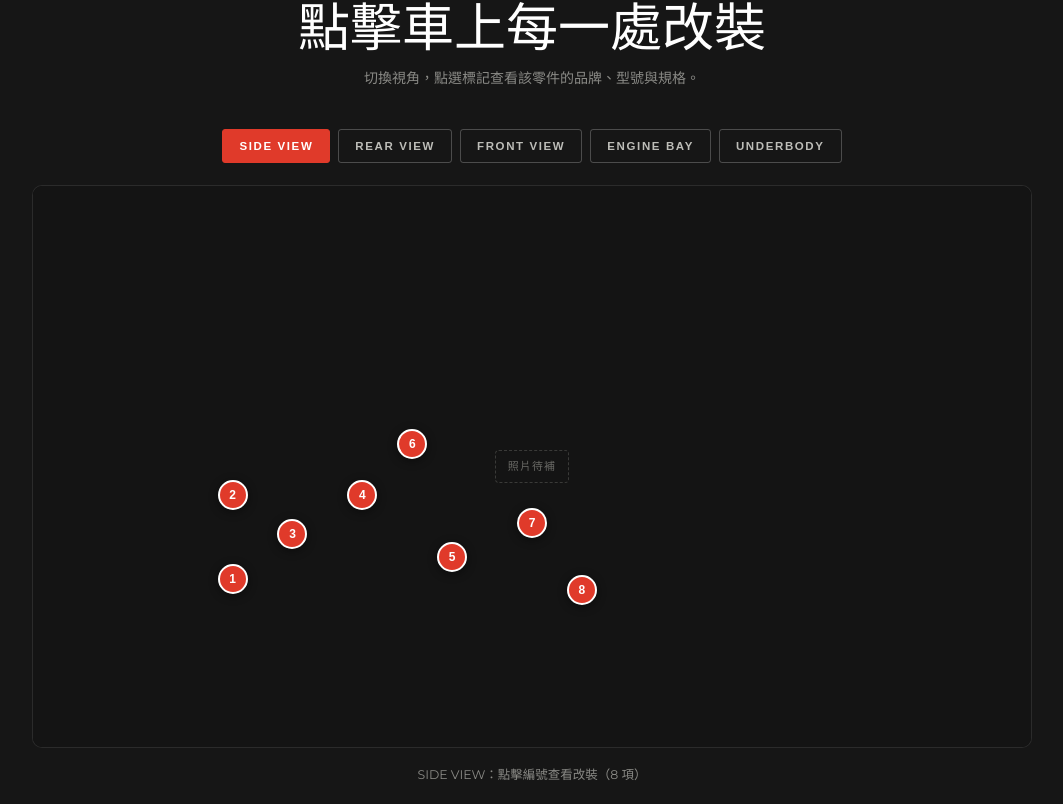
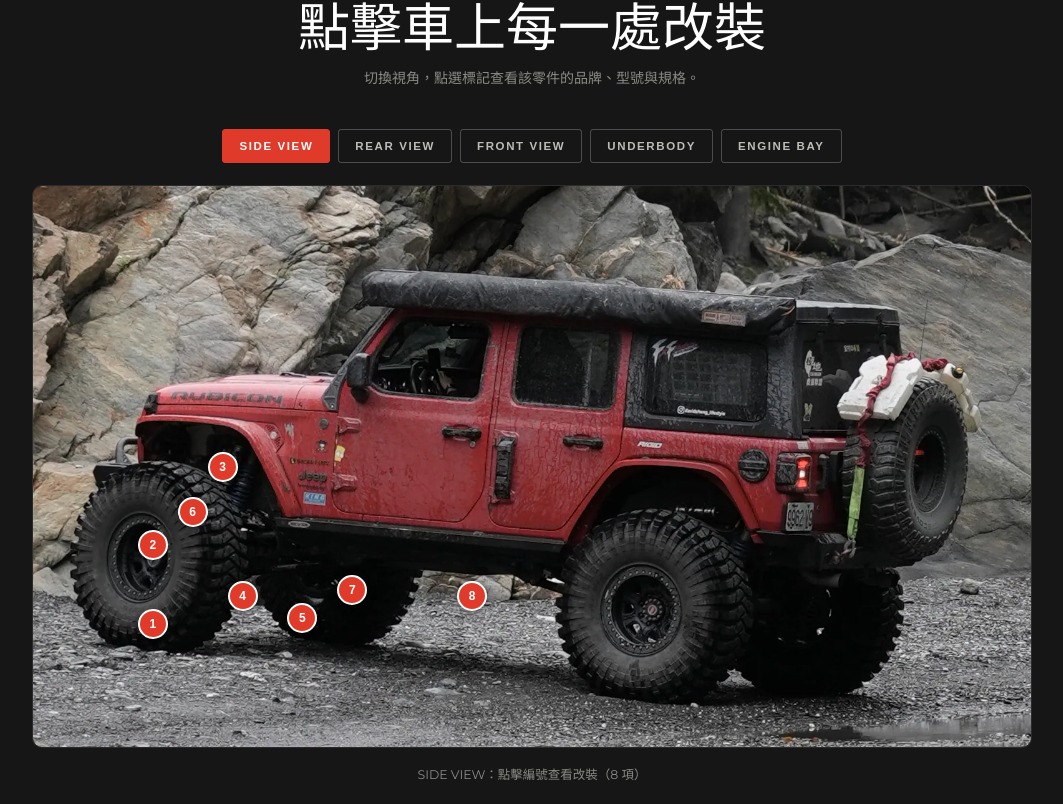
Before and after one commit to ysldavid0526/davids-jeep-life, a plain HTML site: page jeep.html in a window 1280 px wide. Shown: the part 756-1560 px from the top of the page, without its empty margins (108-1171 px from the left). Drawn offline with Linux system fonts and the light colour scheme.

Commit message:
我的戰車頁完成：放上實車照（側/前/後/底盤）+ 熱點對位、卡片與詳細頁實車安裝照
Co-Authored-By: Claude Opus 4.8 <noreply@anthropic.com>

```diff
--- a/jeep.html
+++ b/jeep.html
@@ -7,7 +7,7 @@
 <link rel="preconnect" href="https://fonts.googleapis.com">
 <link rel="preconnect" href="https://fonts.gstatic.com" crossorigin>
 <link href="https://fonts.googleapis.com/css2?family=Bebas+Neue&family=Montserrat:wght@300;400;500;600;700&display=swap" rel="stylesheet">
-<link rel="stylesheet" href="css/styles.css?v=1792309844"/>
+<link rel="stylesheet" href="css/styles.css?v=1792311103"/>
 <link rel="icon" type="image/png" sizes="32x32" href="assets/favicon-32.png"/>
 <link rel="apple-touch-icon" href="assets/apple-touch-icon.png"/>
 <meta name="theme-color" content="#0d0d0d"/>
@@ -16,8 +16,8 @@
 <meta property="og:description" content="BUILT FOR THE EXTREME. MADE FOR ADVENTURE. — Jeep Wrangler JL Rubicon 改裝實錄。"/>
 <meta property="og:image" content="assets/og-image.jpg"/>
 <meta name="twitter:card" content="summary_large_image"/>
-  <script>window.APP_VER='1792309844';</script>
-  <script src="js/version-check.js?v=1792309844"></script>
+  <script>window.APP_VER='1792311103';</script>
+  <script src="js/version-check.js?v=1792311103"></script>
 </head>
 <body class="build-page">
 
@@ -107,8 +107,8 @@
 <div class="rig-modal" id="buildModal" aria-hidden="true"></div>
 <!-- 燈箱（放大／左右／全螢幕／滑動；由 jeep.js 控制） -->
 <div class="lightbox" id="lightbox" aria-hidden="true"></div>
-<script src="js/store.js?v=1792309844" defer></script>
-<script src="js/build-data.js?v=1792309844" defer></script>
-<script src="js/jeep.js?v=1792309844" defer></script>
+<script src="js/store.js?v=1792311103" defer></script>
+<script src="js/build-data.js?v=1792311103" defer></script>
+<script src="js/jeep.js?v=1792311103" defer></script>
 </body>
 </html>
--- a/js/build-data.js
+++ b/js/build-data.js
@@ -213,8 +213,23 @@ const BUILD = [
   },
 ];
 
-// 把照片路徑補進每個產品（集中管理）
-BUILD.forEach(p => { p.photos = buildPhotos(p.folder); });
+// 實車安裝照（用 David 的真實 Jeep 照片；缺的維持佔位）
+const R = 'assets/build/_real/';
+const BUILD_INST = {
+  evo: R + 'susp.webp', king: R + 'susp.webp', fox: R + 'susp.webp',
+  teraflex: R + 'underbody.webp', 'dynatrac-front': R + 'underbody.webp', 'dynatrac-rear': R + 'underbody.webp',
+  adams: R + 'underbody.webp', psc: R + 'underbody.webp', swayloc: R + 'underbody.webp',
+  maxxis: R + 'underbody.webp', raceline: R + 'underbody.webp',
+  rebel: R + 'front.webp', warn: R + 'front.webp', baja: R + 'front.webp', rigid: R + 'front.webp',
+  'rockslide-step': R + 'side.webp', 'rockslide-spare': R + 'side.webp',
+  watertank: R + 'side.webp', ada: R + 'side.webp', rooftop: R + 'side.webp',
+};
+// 把照片路徑補進每個產品（集中管理）；有實車照就套用
+BUILD.forEach(p => {
+  p.photos = buildPhotos(p.folder);
+  if (BUILD_INST[p.id]) p.photos.installed = BUILD_INST[p.id];
+  p.card = p.photos.installed; // 卡片縮圖優先用實車照（缺則為佔位路徑）
+});
 
 function findBuild(id) { return BUILD.find(p => p.id === id); }
 
@@ -222,35 +237,46 @@ function findBuild(id) { return BUILD.find(p => p.id === id); }
    每個 view：id / label / img（背景照，缺檔顯示佔位）/ hotspots[{x,y,label,pid}] */
 const BUILD_VIEWS = [
   {
-    id: 'side', label: 'SIDE VIEW', img: 'assets/build/views/side.webp',
+    id: 'side', label: 'SIDE VIEW', img: 'assets/build/_real/side.webp',
     hotspots: [
-      { x: 20, y: 70, label: 'Front Tire · MAXXIS M8060', pid: 'maxxis' },
-      { x: 20, y: 55, label: 'Front Wheel · Raceline Beadlock', pid: 'raceline' },
-      { x: 26, y: 62, label: 'Front Axle · Dynatrac ProRock 60', pid: 'dynatrac-front' },
-      { x: 33, y: 55, label: 'Front Suspension · EVO / KING', pid: 'evo' },
-      { x: 42, y: 66, label: 'Long Control Arms · TeraFlex', pid: 'teraflex' },
-      { x: 38, y: 46, label: 'Steering · PSC', pid: 'psc' },
-      { x: 50, y: 60, label: 'Sway Bar · SwayLOC', pid: 'swayloc' },
-      { x: 55, y: 72, label: 'Side Steps · Rock Slide', pid: 'rockslide-step' },
+      { x: 12, y: 78, label: 'Front Tire · MAXXIS M8060', pid: 'maxxis' },
+      { x: 12, y: 64, label: 'Front Wheel · Raceline Beadlock', pid: 'raceline' },
+      { x: 19, y: 50, label: 'Front Suspension · EVO / KING', pid: 'evo' },
+      { x: 21, y: 73, label: 'Front Axle · Dynatrac ProRock 60', pid: 'dynatrac-front' },
+      { x: 27, y: 77, label: 'Long Control Arms · TeraFlex', pid: 'teraflex' },
+      { x: 16, y: 58, label: 'Steering · PSC', pid: 'psc' },
+      { x: 32, y: 72, label: 'Sway Bar · SwayLOC', pid: 'swayloc' },
+      { x: 44, y: 73, label: 'Side Steps · Rock Slide', pid: 'rockslide-step' },
     ],
   },
   {
-    id: 'rear', label: 'REAR VIEW', img: 'assets/build/views/rear.webp',
+    id: 'rear', label: 'REAR VIEW', img: 'assets/build/_real/rear.webp',
     hotspots: [
-      { x: 50, y: 66, label: 'Rear Axle · Dynatrac ProRock 60', pid: 'dynatrac-rear' },
-      { x: 42, y: 54, label: 'Rear Suspension · EVO / KING', pid: 'king' },
-      { x: 50, y: 40, label: 'Spare Tire Equipment · Rock Slide', pid: 'rockslide-spare' },
-      { x: 58, y: 44, label: 'Water Tank · Spare Tire Storage', pid: 'watertank' },
-      { x: 50, y: 18, label: 'Rooftop · Pop-up Tent', pid: 'rooftop' },
+      { x: 50, y: 64, label: 'Rear Axle · Dynatrac ProRock 60', pid: 'dynatrac-rear' },
+      { x: 45, y: 50, label: 'Rear Suspension · EVO / KING', pid: 'king' },
+      { x: 55, y: 40, label: 'Spare Tire Equipment · Rock Slide', pid: 'rockslide-spare' },
+      { x: 60, y: 46, label: 'Water Tank · Spare Tire Storage', pid: 'watertank' },
+      { x: 48, y: 22, label: 'Rooftop · Pop-up Tent', pid: 'rooftop' },
     ],
   },
   {
-    id: 'front', label: 'FRONT VIEW', img: 'assets/build/views/front.webp',
+    id: 'front', label: 'FRONT VIEW', img: 'assets/build/_real/front.webp',
     hotspots: [
-      { x: 50, y: 64, label: 'Front Bumper · Rebel Off Road', pid: 'rebel' },
-      { x: 50, y: 54, label: 'Winch · WARN', pid: 'warn' },
-      { x: 34, y: 34, label: 'Lighting · Baja Designs', pid: 'baja' },
-      { x: 66, y: 34, label: 'Lighting · RIGID', pid: 'rigid' },
+      { x: 53, y: 85, label: 'Front Bumper · Rebel Off Road', pid: 'rebel' },
+      { x: 52, y: 78, label: 'Winch · WARN', pid: 'warn' },
+      { x: 43, y: 91, label: 'Lighting · Baja Designs', pid: 'baja' },
+      { x: 56, y: 17, label: 'Lighting · RIGID', pid: 'rigid' },
+    ],
+  },
+  {
+    id: 'underbody', label: 'UNDERBODY', img: 'assets/build/_real/underbody.webp',
+    hotspots: [
+      { x: 56, y: 49, label: 'EVO Suspension / KING', pid: 'evo' },
+      { x: 44, y: 72, label: 'SwayLOC Sway Bar', pid: 'swayloc' },
+      { x: 27, y: 86, label: 'PSC Steering', pid: 'psc' },
+      { x: 36, y: 90, label: 'Dynatrac Axle', pid: 'dynatrac-front' },
+      { x: 48, y: 88, label: 'Adams Driveshaft', pid: 'adams' },
+      { x: 62, y: 60, label: 'MAXXIS / Raceline', pid: 'maxxis' },
     ],
   },
   {
@@ -260,16 +286,4 @@ const BUILD_VIEWS = [
       { x: 32, y: 56, label: 'Onboard Air · ARB', pid: 'arb' },
     ],
   },
-  {
-    id: 'underbody', label: 'UNDERBODY', img: 'assets/build/views/underbody.webp',
-    hotspots: [
-      { x: 30, y: 40, label: 'EVO Suspension', pid: 'evo' },
-      { x: 42, y: 55, label: 'TeraFlex Long Arms', pid: 'teraflex' },
-      { x: 24, y: 60, label: 'Dynatrac Front Axle', pid: 'dynatrac-front' },
-      { x: 74, y: 60, label: 'Dynatrac Rear Axle', pid: 'dynatrac-rear' },
-      { x: 50, y: 50, label: 'Adams Driveshaft', pid: 'adams' },
-      { x: 36, y: 46, label: 'PSC Steering', pid: 'psc' },
-      { x: 58, y: 44, label: 'SwayLOC Sway Bar', pid: 'swayloc' },
-    ],
-  },
 ];
--- a/js/jeep.js
+++ b/js/jeep.js
@@ -45,7 +45,7 @@ function renderMods() {
     if (!items.length) return '';
     return `<div class="rig-cat"><h3 class="rig-cat-h">${cat}</h3><div class="rig-grid">` +
       items.map(p => `<button class="rig-card" data-pid="${p.id}">` +
-        `<div class="rig-card-media">${imgSlot(p.photos.product, p.product)}</div>` +
+        `<div class="rig-card-media">${imgSlot(p.card || p.photos.product, p.product)}</div>` +
         `<div class="rig-card-body"><span class="rig-brand">${esc(p.brand)}</span>` +
         `<h4>${esc(p.product)}</h4>` +
         `<div class="rig-card-foot"><span class="rig-model">${esc(p.model)}</span>` +
@@ -61,8 +61,10 @@ function openDetail(pid) {
   const modal = document.getElementById('buildModal');
   const photos = [p.photos.product, p.photos.installed, ...p.photos.detail];
   const labels = ['原廠產品', '實車安裝'].concat(p.photos.detail.map((_, i) => '細節 ' + (i + 1)));
+  let startI = photos.findIndex(s => s && s.indexOf('/_real/') >= 0);
+  if (startI < 0) startI = 0;
   const thumbs = photos.map((src, i) =>
-    `<button class="rig-thumb ${i === 0 ? 'on' : ''}" data-i="${i}">${imgSlot(src, labels[i])}<span class="rig-thumb-lb">${labels[i]}</span></button>`).join('');
+    `<button class="rig-thumb ${i === startI ? 'on' : ''}" data-i="${i}">${imgSlot(src, labels[i])}<span class="rig-thumb-lb">${labels[i]}</span></button>`).join('');
   const specsRows = (p.specs && p.specs.length)
     ? p.specs.map(([k, v]) => `<tr><th>${esc(k)}</th><td>${esc(v)}</td></tr>`).join('')
     : `<tr><th>技術規格</th><td class="rig-tbd">待確認</td></tr>`;
@@ -75,7 +77,7 @@ function openDetail(pid) {
     <button class="rig-modal-x" aria-label="關閉">×</button>
     <div class="rig-modal-grid">
       <div class="rig-modal-media">
-        <div class="rig-modal-main" id="rmMain">${imgSlot(photos[0], p.product, 'rig-modal-mainimg')}</div>
+        <div class="rig-modal-main" id="rmMain">${imgSlot(photos[startI], p.product, 'rig-modal-mainimg')}</div>
         <div class="rig-modal-thumbs">${thumbs}</div>
         <p class="rig-modal-tip">點大圖可放大 · 支援全螢幕與滑動</p>
       </div>
@@ -99,7 +101,7 @@ function openDetail(pid) {
   modal.classList.add('open'); modal.setAttribute('aria-hidden', 'false');
   document.body.style.overflow = 'hidden';
 
-  let curI = 0;
+  let curI = startI;
   const main = document.getElementById('rmMain');
   const bindMain = () => { const im = main.querySelector('img'); if (im) im.onclick = () => openLightbox(photos, curI); };
   const setMain = i => {
--- a/version.json
+++ b/version.json
@@ -1 +1 @@
-{ "v": "1792309844" }
+{ "v": "1792311103" }
```
Also changed, not shown: index.html (+5 -5 lines), product.html (+5 -5 lines), shop.html (+5 -5 lines), assets/build/_real/front.webp (added), assets/build/_real/rear.webp (added), assets/build/_real/side.webp (added), assets/build/_real/susp.webp (added), assets/build/_real/underbody.webp (added).
